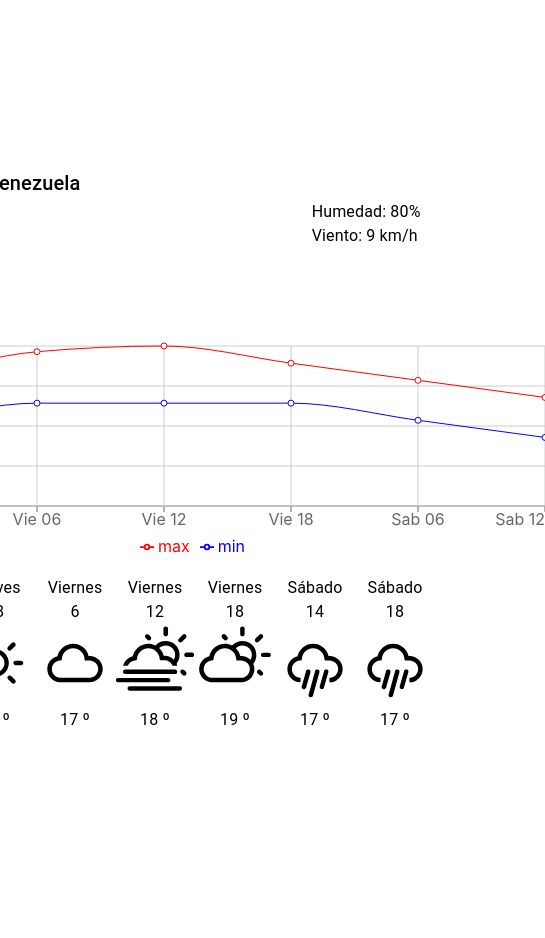
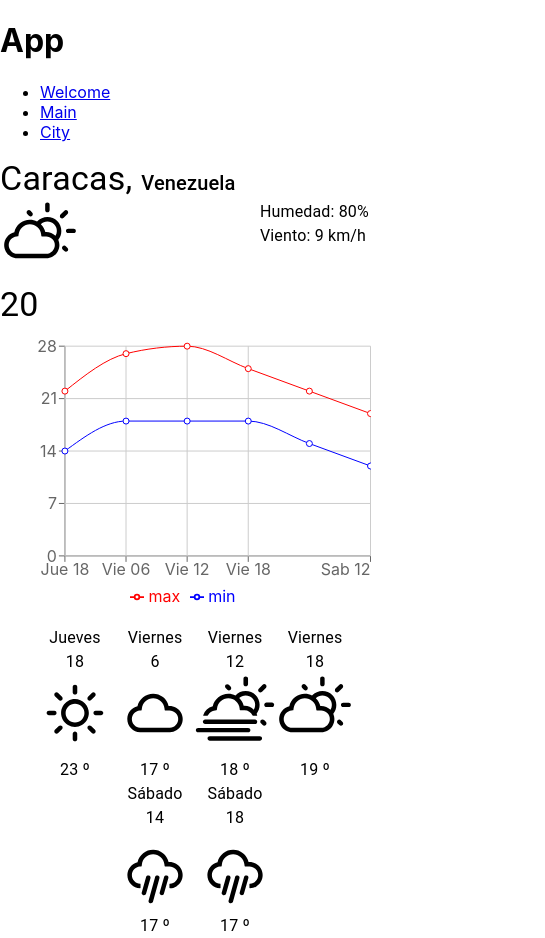
Before and after one commit to jreyesdev/weather-app, a React (Create React App) app: page /city in a window 390 px wide. Shown: the whole page, 545 px wide, since content can reach past the window. Before the commit the page ends 844 px from the top, so only its background shows below. Built offline with nearby package versions, Linux system fonts and the light colour scheme.

Commit message:
Grafica responsiva

```diff
--- a/src/components/ForeCastChart/ForeCastChart.jsx
+++ b/src/components/ForeCastChart/ForeCastChart.jsx
@@ -8,17 +8,13 @@ import {
   Tooltip,
   XAxis,
   YAxis,
+  ResponsiveContainer,
 } from "recharts";
 
 const ForeCastChart = ({ data }) => {
   return (
-    <>
-      <LineChart
-        height={250}
-        width={700}
-        margin={{ top: 20, left: 5, bottom: 20 }}
-        data={data}
-      >
+    <ResponsiveContainer height={300} width={"95%"}>
+      <LineChart margin={{ top: 20, left: 5, bottom: 20 }} data={data}>
         <XAxis dataKey="dayHour" />
         <YAxis />
         <CartesianGrid />
@@ -27,7 +23,7 @@ const ForeCastChart = ({ data }) => {
         <Line dataKey="max" type="monotone" stroke="#FF0000" />
         <Line dataKey="min" type="monotone" stroke="#0000FF" />
       </LineChart>
-    </>
+    </ResponsiveContainer>
   );
 };
 
```
